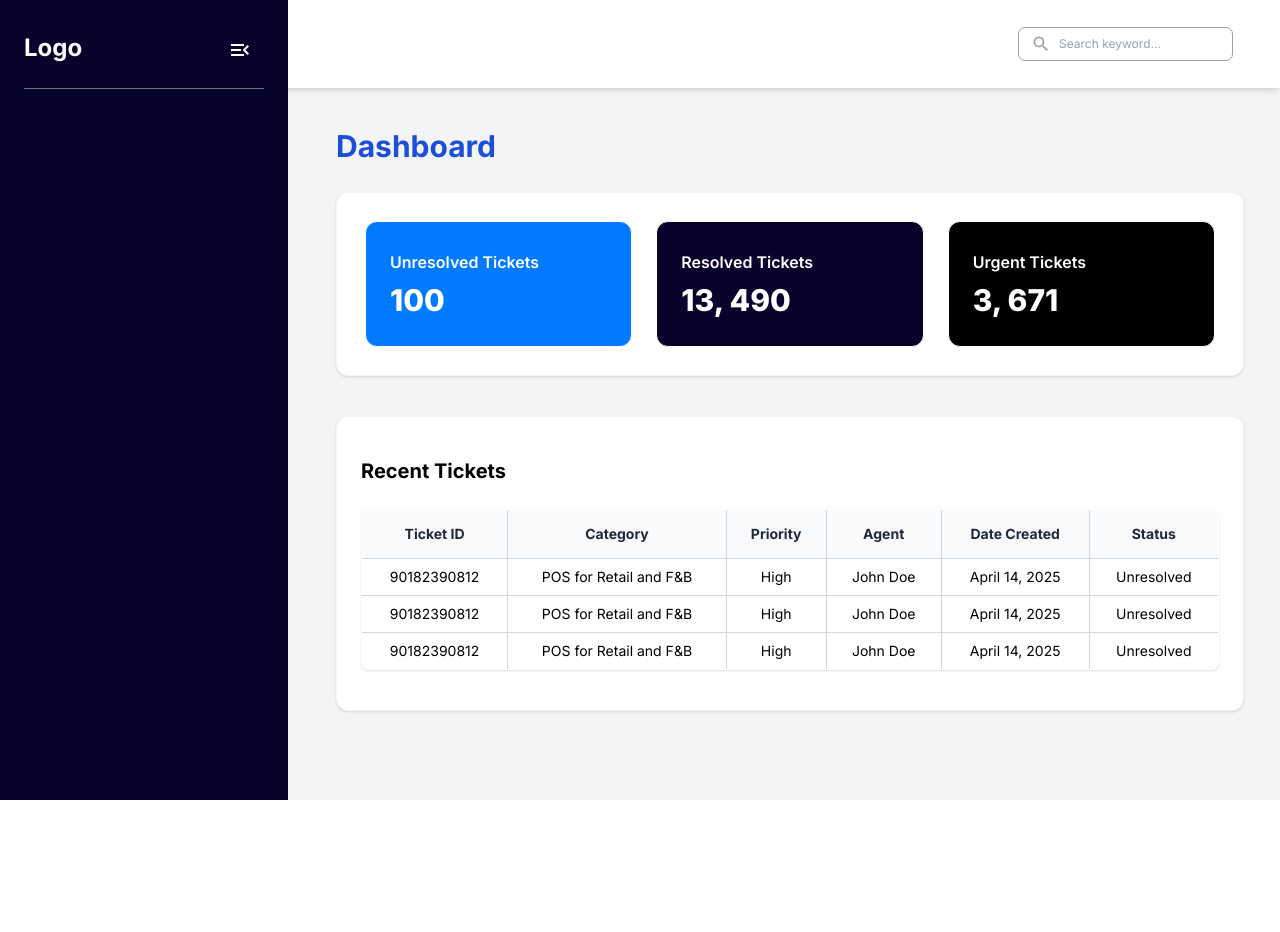
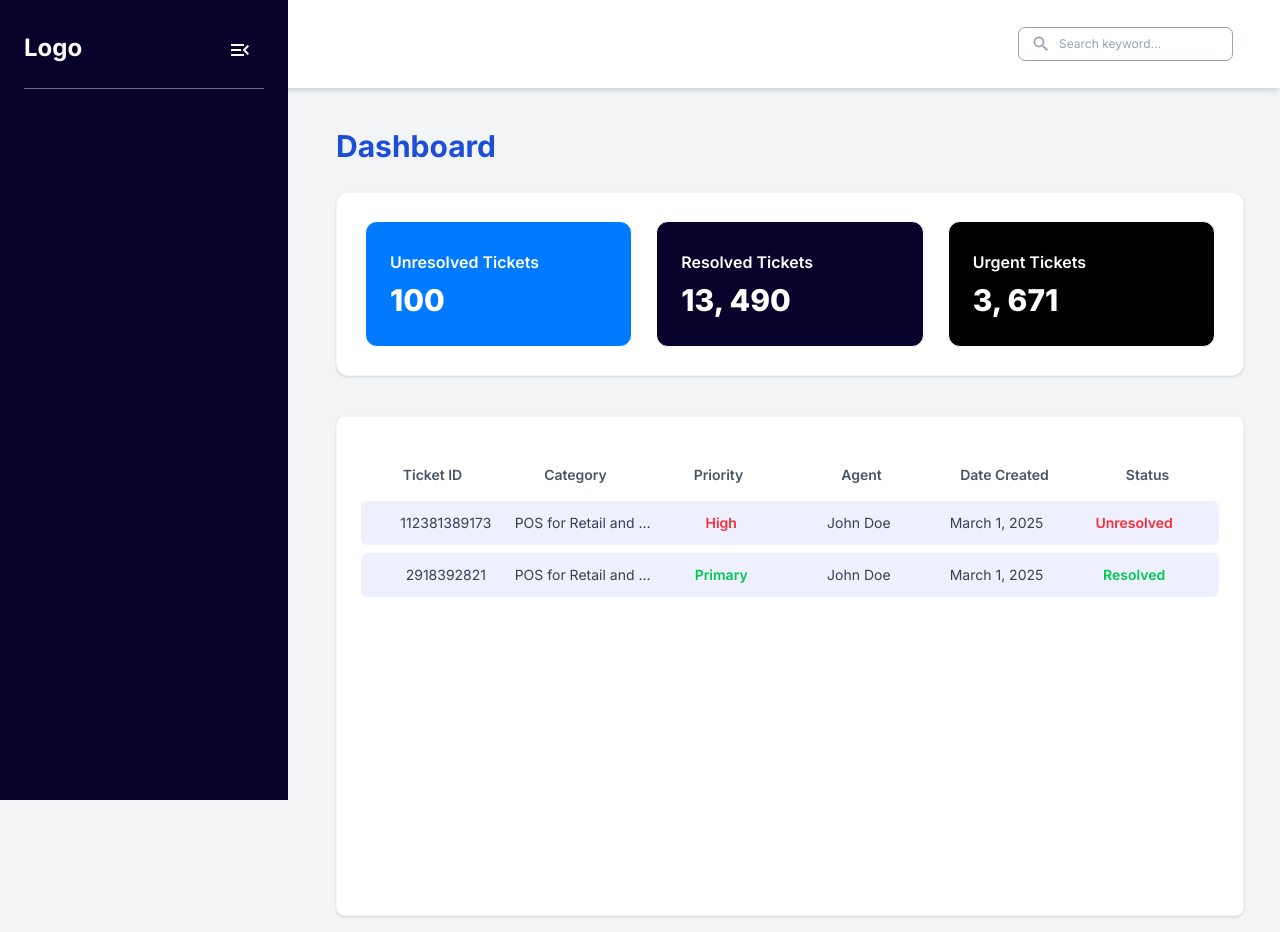
Before and after one commit to Renz-Eryll/Ticketing-System, a React (Vite) app in the folder frontend/: page /admin/dashboard in a window 1280 px wide. Before the commit the page ends 800 px from the top, so only its background shows below. Built offline with nearby package versions, Linux system fonts and the light colour scheme.

Commit message:
update tables in tickets, agents & dashboard

```diff
--- a/frontend/src/Pages/admin/Agent.jsx
+++ b/frontend/src/Pages/admin/Agent.jsx
@@ -122,41 +122,26 @@ export const Agent = () => {
       </div>
 
       {/*Table */}
-      <div className="max-w mt-6 p-6 py-10 border border-gray-100 shadow-sm rounded-xl bg-white ">
-        <table className="min-w-full border shadow-sm rounded-lg overflow-hidden text-xs sm:text-xs md:text-sm">
-          <thead className="bg-gray-50 text-gray-800">
-            <tr>
-              <th className="px-4 py-3.5 border border-gray-300">Full Name</th>
-              <th className="px-4 py-2 border border-gray-300">Email</th>
-              <th className="px-4 py-2 border border-gray-300">
-                Contact Number
-              </th>
-              <th className="px-4 py-2 border border-gray-300">Password</th>
-            </tr>
-          </thead>
-          <tbody className="text-center">
-            {data.map((item, index) => (
-              <tr
-                key={index}
-                onClick={() => handleRowClick(item)}
-                className="cursor-pointer hover:bg-gray-100 transition"
-              >
-                <td className="px-4 py-2 border border-gray-300">
-                  {item.fullName}
-                </td>
-                <td className="px-4 py-2 border border-gray-300">
-                  {item.email}
-                </td>
-                <td className="px-4 py-2 border border-gray-300">
-                  {item.contactNumber}
-                </td>
-                <td className="px-4 py-2 border border-gray-300">
-                  {item.password}
-                </td>
-              </tr>
-            ))}
-          </tbody>
-        </table>
+      <div className="max-w mt-6 p-6 py-10 border border-gray-100 shadow-sm rounded-xl bg-white space-y-2">
+        <div className="grid grid-cols-[repeat(4,_1fr)] text-center font-semibold text-gray-600 text-sm py-2">
+          <div>Full Name</div>
+          <div>Email</div>
+          <div>Contact Number</div>
+          <div>Password</div>
+        </div>
+
+        {data.map((item, index) => (
+          <div
+            key={index}
+            onClick={() => handleRowClick(item)}
+            className="grid grid-cols-[repeat(4,_1fr)] bg-[#EEF0FF] rounded-md text-center text-sm text-gray-700 py-3 px-4 items-center cursor-pointer hover:bg-[#dfe3ff] transition"
+          >
+            <div className="truncate">{item.fullName}</div>
+            <div className="truncate">{item.email}</div>
+            <div className="truncate">{item.contactNumber}</div>
+            <div className="truncate">{item.password}</div>
+          </div>
+        ))}
       </div>
 
       {/* Add Agent Modal */}
--- a/frontend/src/Pages/admin/Dashboard.jsx
+++ b/frontend/src/Pages/admin/Dashboard.jsx
@@ -3,6 +3,54 @@ import { useStateContext } from "../../contexts/ContextProvider";
 
 export const Dashboard = () => {
   const { activeMenu } = useStateContext();
+  const data = [
+    {
+      id: 112381389173,
+      category: "POS for Retail and F&B",
+      priority: "High",
+      agent: "John Doe",
+      date: "March 1, 2025",
+      status: "Unresolved",
+      customer: "Customer Name",
+      description: "Payment terminal not processing transactions",
+    },
+    {
+      id: 2918392821,
+      date: "March 1, 2025",
+      category: "POS for Retail and F&B",
+      priority: "Primary",
+      agent: "John Doe",
+      status: "Resolved",
+      customer: "Pangalan ng nag - ticket",
+      description: "Payment terminal not processing transactions",
+    },
+  ];
+
+  const getPriorityColor = (priority) => {
+    switch (priority) {
+      case "High":
+        return "text-red-500 font-semibold";
+      case "Primary":
+        return "text-green-500 font-semibold";
+      case "Medium":
+        return "text-yellow-500 font-semibold";
+      case "Low":
+        return "text-gray-500 font-semibold";
+      default:
+        return "text-black";
+    }
+  };
+
+  const statusColor = (status) => {
+    switch (status) {
+      case "Unresolved":
+        return "text-red-500 font-semibold";
+      case "Resolved":
+        return "text-green-500 font-semibold";
+      default:
+        return "text-black";
+    }
+  };
   return (
     <div
       className={`
@@ -32,69 +80,37 @@ export const Dashboard = () => {
           </div>
         </div>
       </div>
-      <div className="max-w mt-10 p-6 py-10 border border-gray-100 shadow-sm rounded-xl bg-white">
-        <div className="text-xl font-bold text-black">Recent Tickets</div>
-        <div className="mt-6">
-          <table className="min-w-full border shadow-sm rounded-lg overflow-hidden text-xs sm:text-xs md:text-sm">
-            <thead className="bg-gray-50 text-gray-800">
-              <tr>
-                <th className="px-4 py-3.5 border border-gray-300">
-                  Ticket ID
-                </th>
-                <th className="px-4 py-2 border border-gray-300">Category</th>
-                <th className="px-4 py-2 border border-gray-300">Priority</th>
-                <th className="px-4 py-2 border border-gray-300">Agent</th>
-                <th className="px-4 py-2 border border-gray-300">
-                  Date Created
-                </th>
-                <th className="px-4 py-2 border border-gray-300">Status</th>
-              </tr>
-            </thead>
-            <tbody className="text-center">
-              <tr>
-                <td className="px-4 py-2 border border-gray-300">
-                  90182390812
-                </td>
-                <td className="px-4 py-2 border border-gray-300">
-                  POS for Retail and F&B
-                </td>
-                <td className="px-4 py-2 border border-gray-300">High</td>
-                <td className="px-4 py-2 border border-gray-300">John Doe</td>
-                <td className="px-4 py-2 border border-gray-300">
-                  April 14, 2025
-                </td>
-                <td className="px-4 py-2 border border-gray-300">Unresolved</td>
-              </tr>
-              <tr>
-                <td className="px-4 py-2 border border-gray-300">
-                  90182390812
-                </td>
-                <td className="px-4 py-2 border border-gray-300">
-                  POS for Retail and F&B
-                </td>
-                <td className="px-4 py-2 border border-gray-300">High</td>
-                <td className="px-4 py-2 border border-gray-300">John Doe</td>
-                <td className="px-4 py-2 border border-gray-300">
-                  April 14, 2025
-                </td>
-                <td className="px-4 py-2 border border-gray-300">Unresolved</td>
-              </tr>
-              <tr>
-                <td className="px-4 py-2 border border-gray-300">
-                  90182390812
-                </td>
-                <td className="px-4 py-2 border border-gray-300">
-                  POS for Retail and F&B
-                </td>
-                <td className="px-4 py-2 border border-gray-300">High</td>
-                <td className="px-4 py-2 border border-gray-300">John Doe</td>
-                <td className="px-4 py-2 border border-gray-300">
-                  April 14, 2025
-                </td>
-                <td className="px-4 py-2 border border-gray-300">Unresolved</td>
-              </tr>
-            </tbody>
-          </table>
+
+      <div className="max-w mt-10 p-6 py-10 border border-gray-100 shadow-sm rounded-lg bg-white min-h-[500px] ">
+        <div className="space-y-2">
+          <div className="grid grid-cols-[repeat(6,_1fr)] text-center font-semibold text-gray-600 text-sm py-2">
+            <div>Ticket ID</div>
+            <div>Category</div>
+            <div>Priority</div>
+            <div>Agent</div>
+            <div>Date Created</div>
+            <div>Status</div>
+          </div>
+
+          {data.map((item) => (
+            <div
+              key={item.id}
+              className="grid grid-cols-[repeat(6,_1fr)] bg-[#EEF0FF] rounded-md text-center text-sm text-gray-700 py-3 px-4 items-center cursor-pointer hover:bg-[#dfe3ff] transition"
+            >
+              <div className="truncate">{item.id}</div>
+              <div className="truncate">{item.category}</div>
+              <div className={`truncate ${getPriorityColor(item.priority)}`}>
+                {item.priority}
+              </div>
+              <div className="truncate">{item.agent}</div>
+              <div className="truncate">{item.date}</div>
+              <div className="truncate">
+                <span className={`truncate ${statusColor(item.status)}`}>
+                  {item.status}
+                </span>
+              </div>
+            </div>
+          ))}
         </div>
       </div>
     </div>
--- a/frontend/src/Pages/admin/Tickets.jsx
+++ b/frontend/src/Pages/admin/Tickets.jsx
@@ -46,6 +46,17 @@ export const Tickets = () => {
     }
   };
 
+  const statusColor = (status) => {
+    switch (status) {
+      case "Unresolved":
+        return "text-red-500 font-semibold";
+      case "Resolved":
+        return "text-green-500 font-semibold";
+      default:
+        return "text-black";
+    }
+  };
+
   return (
     <div
       className={`
@@ -65,60 +76,41 @@ export const Tickets = () => {
           POS for Retail and F&B
         </div>
       </div>
-      <div className="max-w mt-10 p-6 py-10 border border-gray-100 shadow-sm rounded-xl bg-white min-h-[500px]">
-        <div className="mt-6">
-          <table className="min-w-full border shadow-sm rounded-lg overflow-hidden text-xs sm:text-xs md:text-sm">
-            <thead className="bg-gray-50 text-gray-800">
-              <tr>
-                <th className="px-4 py-3.5 border border-gray-300">
-                  Ticket ID
-                </th>
-                <th className="px-4 py-2 border border-gray-300">Category</th>
-                <th className="px-4 py-2 border border-gray-300">Priority</th>
-                <th className="px-4 py-2 border border-gray-300">Agent</th>
-                <th className="px-4 py-2 border border-gray-300">
-                  Date Created
-                </th>
-                <th className="px-4 py-2 border border-gray-300">Status</th>
-              </tr>
-            </thead>
-            <tbody className="text-center">
+      <div className="max-w mt-10 p-6 py-10 border border-gray-100 shadow-sm rounded-lg bg-white min-h-[500px] ">
+        <div className="space-y-2">
+          <div className="grid grid-cols-[repeat(6,_1fr)] text-center font-semibold text-gray-600 text-sm py-2">
+            <div>Ticket ID</div>
+            <div>Category</div>
+            <div>Priority</div>
+            <div>Agent</div>
+            <div>Date Created</div>
+            <div>Status</div>
+          </div>
+
           {data.map((item) => (
-                <tr
+            <div
               key={item.id}
               onClick={() =>
                 navigate(`/admin/tickets/ticketDetails/${item.id}`, {
                   state: item,
                 })
               }
-                  className="cursor-pointer hover:bg-gray-100 transition"
+              className="grid grid-cols-[repeat(6,_1fr)] bg-[#EEF0FF] rounded-md text-center text-sm text-gray-700 py-3 px-4 items-center cursor-pointer hover:bg-[#dfe3ff] transition"
             >
-                  <td className="px-4 py-2 border border-gray-300">
-                    {item.id}
-                  </td>
-                  <td className="px-4 py-2 border border-gray-300">
-                    {item.category}
-                  </td>
-                  <td
-                    className={`px-4 py-2 border border-gray-300 ${getPriorityColor(
-                      item.priority
-                    )}`}
-                  >
+              <div className="truncate">{item.id}</div>
+              <div className="truncate">{item.category}</div>
+              <div className={`truncate ${getPriorityColor(item.priority)}`}>
                 {item.priority}
-                  </td>
-                  <td className="px-4 py-2 border border-gray-300">
-                    {item.agent}
-                  </td>
-                  <td className="px-4 py-2 border border-gray-300">
-                    {item.date}
-                  </td>
-                  <td className="px-4 py-2 border border-gray-300">
+              </div>
+              <div className="truncate">{item.agent}</div>
+              <div className="truncate">{item.date}</div>
+              <div className="truncate">
+                <span className={`truncate ${statusColor(item.status)}`}>
                   {item.status}
-                  </td>
-                </tr>
+                </span>
+              </div>
+            </div>
           ))}
-            </tbody>
-          </table>
         </div>
       </div>
     </div>
```
Lines whose indentation alone changed are shown as unchanged.
